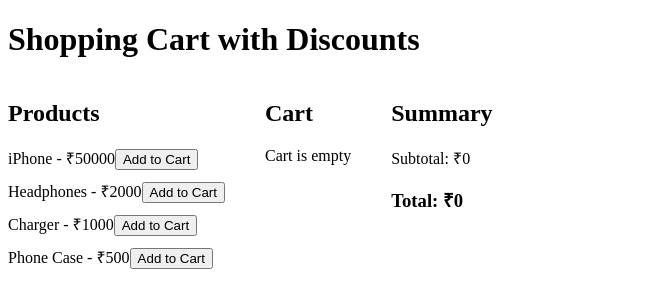
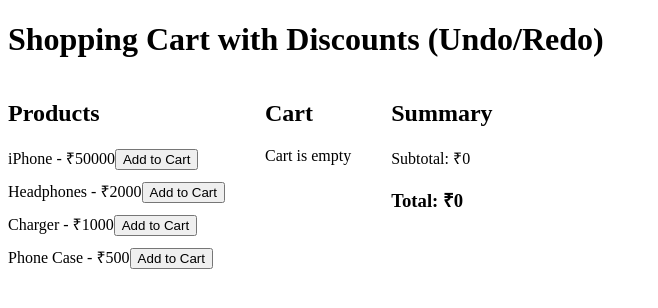
Before and after one commit to sandybhatta/machine-coding, a React (Vite) app: page / in a window 1280 px wide. Shown: the top 308 px of the page, without its empty margins (0-658 px from the left). Built offline with nearby package versions, Linux system fonts and the light colour scheme.

Commit message:
undo redo functionality on shopping cart component

```diff
--- a/src/useReducerHookPrac/ShoppingCart.jsx
+++ b/src/useReducerHookPrac/ShoppingCart.jsx
@@ -1,4 +1,224 @@
-import React, { useReducer, useEffect, useContext, useState } from "react";
+// import React, { useReducer, useEffect, useContext, useState } from "react";
+
+// /* ------------------ 1. Context & Reducer ------------------ */
+
+// // Initial state
+// const initialState = {
+//   items: [], // { id, name, price, qty }
+//   discounts: [],
+//   subtotal: 0,
+//   total: 0,
+// };
+
+// // Discount Rules
+// function calculateDiscounts(state) {
+//   const discounts = [];
+//   let subtotal = state.items.reduce((sum, item) => sum + item.price * item.qty, 0);
+//   let total = subtotal;
+
+//   // Rule 1: Buy 2 iPhones -> Get 1 Charger Free
+//   const iphone = state.items.find((p) => p.id === "iphone");
+//   if (iphone && iphone.qty >= 2) {
+//     const charger = state.items.find((p) => p.id === "charger");
+//     if (charger) {
+//       const discount = charger.price;
+//       total -= discount;
+//       discounts.push({ name: "Buy 2 iPhones Get Charger Free", amount: discount });
+//     }
+//   }
+
+//   // Rule 2: 10% off if total > 100000
+//   if (subtotal > 100000) {
+//     const discount = subtotal * 0.1;
+//     total -= discount;
+//     discounts.push({ name: "10% off on > ₹100000", amount: discount });
+//   }
+
+//   // Rule 3: Flat 200 off if more than 3 unique items
+//   if (state.items.length > 3) {
+//     total -= 200;
+//     discounts.push({ name: "Flat ₹200 off (3+ unique items)", amount: 200 });
+//   }
+
+//   return { discounts, subtotal, total };
+// }
+
+// // Reducer
+// function cartReducer(state, action) {
+//   switch (action.type) {
+//     case "ADD_ITEM": {
+//       const exists = state.items.find((i) => i.id === action.payload.id);
+//       let items;
+//       if (exists) {
+//         items = state.items.map((i) =>
+//           i.id === action.payload.id ? { ...i, qty: i.qty + 1 } : i
+//         );
+//       } else {
+//         items = [...state.items, { ...action.payload, qty: 1 }];
+//       }
+//       const { discounts, subtotal, total } = calculateDiscounts({ ...state, items });
+//       return { ...state, items, discounts, subtotal, total };
+//     }
+
+//     case "REMOVE_ITEM": {
+//       const items = state.items.filter((i) => i.id !== action.payload.id);
+//       const { discounts, subtotal, total } = calculateDiscounts({ ...state, items });
+//       return { ...state, items, discounts, subtotal, total };
+//     }
+
+//     case "UPDATE_QTY": {
+//       const items = state.items.map((i) =>
+//         i.id === action.payload.id ? { ...i, qty: action.payload.qty } : i
+//       );
+//       const { discounts, subtotal, total } = calculateDiscounts({ ...state, items });
+//       return { ...state, items, discounts, subtotal, total };
+//     }
+
+//     case "RESET_CART": {
+//       return initialState;
+//     }
+
+//     case "INIT_FROM_STORAGE": {
+//       return action.payload;
+//     }
+
+//     default:
+//       return state;
+//   }
+// }
+
+// // Context
+// const CartContext = React.createContext();
+
+// function CartProvider({ children }) {
+//   const [state, dispatch] = useReducer(cartReducer, initialState);
+
+//   // Persist to localStorage
+//   useEffect(() => {
+//     localStorage.setItem("cart", JSON.stringify(state));
+//   }, [state]);
+
+//   // Initialize from localStorage
+//   useEffect(() => {
+//     const saved = localStorage.getItem("cart");
+//     if (saved) {
+//       dispatch({ type: "INIT_FROM_STORAGE", payload: JSON.parse(saved) });
+//     }
+//   }, []);
+
+//   return (
+//     <CartContext.Provider value={{ state, dispatch }}>
+//       {children}
+//     </CartContext.Provider>
+//   );
+// }
+
+// function useCart() {
+//   return useContext(CartContext);
+// }
+
+// /* ------------------ 2. Components ------------------ */
+
+// // Product Listing
+// function ProductList() {
+//   const { dispatch } = useCart();
+//   const products = [
+//     { id: "iphone", name: "iPhone", price: 50000 },
+//     { id: "headphones", name: "Headphones", price: 2000 },
+//     { id: "charger", name: "Charger", price: 1000 },
+//     { id: "case", name: "Phone Case", price: 500 },
+//   ];
+
+//   return (
+//     <div>
+//       <h2>Products</h2>
+//       {products.map((p) => (
+//         <div key={p.id} style={{ marginBottom: "10px" }}>
+//           {p.name} - ₹{p.price}
+//           <button onClick={() => dispatch({ type: "ADD_ITEM", payload: p })}>
+//             Add to Cart
+//           </button>
+//         </div>
+//       ))}
+//     </div>
+//   );
+// }
+
+// // Cart Items
+// function Cart() {
+//   const { state, dispatch } = useCart();
+
+//   return (
+//     <div>
+//       <h2>Cart</h2>
+//       {state.items.length === 0 && <p>Cart is empty</p>}
+//       {state.items.map((item) => (
+//         <div key={item.id} style={{ marginBottom: "10px" }}>
+//           {item.name} (₹{item.price})
+//           <input
+//             type="number"
+//             min="1"
+//             value={item.qty}
+//             onChange={(e) =>
+//               dispatch({
+//                 type: "UPDATE_QTY",
+//                 payload: { id: item.id, qty: Number(e.target.value) },
+//               })
+//             }
+//           />
+//           <button onClick={() => dispatch({ type: "REMOVE_ITEM", payload: item })}>
+//             Remove
+//           </button>
+//         </div>
+//       ))}
+//       {state.items.length > 0 && (
+//         <button onClick={() => dispatch({ type: "RESET_CART" })}>
+//           Reset Cart
+//         </button>
+//       )}
+//     </div>
+//   );
+// }
+
+// // Cart Summary
+// function CartSummary() {
+//   const { state } = useCart();
+
+//   return (
+//     <div>
+//       <h2>Summary</h2>
+//       <p>Subtotal: ₹{state.subtotal}</p>
+//       <ul>
+//         {state.discounts.map((d, idx) => (
+//           <li key={idx}>
+//             {d.name}: -₹{d.amount}
+//           </li>
+//         ))}
+//       </ul>
+//       <h3>Total: ₹{state.total}</h3>
+//     </div>
+//   );
+// }
+
+// /* ------------------ 3. App ------------------ */
+
+// export default function ShoppingCart() {
+//   return (
+//     <CartProvider>
+//       <h1>Shopping Cart with Discounts</h1>
+//       <div style={{ display: "flex", gap: "40px" }}>
+//         <ProductList />
+//         <Cart />
+//         <CartSummary />
+//       </div>
+//     </CartProvider>
+//   );
+// }
+
+
+//  -------------follow up --------------
+//  1> UNDO / REDO functionality
+import React, { useReducer, useEffect, useContext } from "react";
 
 /* ------------------ 1. Context & Reducer ------------------ */
 
@@ -8,6 +228,8 @@ const initialState = {
   discounts: [],
   subtotal: 0,
   total: 0,
+  history: [],
+  future: [],
 };
 
 // Discount Rules
@@ -45,6 +267,16 @@ function calculateDiscounts(state) {
 
 // Reducer
 function cartReducer(state, action) {
+  const { items, discounts, subtotal, total } = calculateDiscounts(state);
+
+  function pushHistory(newState) {
+    return {
+      ...newState,
+      history: [...state.history, { ...state, history: [], future: [] }],
+      future: [],
+    };
+  }
+
   switch (action.type) {
     case "ADD_ITEM": {
       const exists = state.items.find((i) => i.id === action.payload.id);
@@ -57,13 +289,13 @@ function cartReducer(state, action) {
         items = [...state.items, { ...action.payload, qty: 1 }];
       }
       const { discounts, subtotal, total } = calculateDiscounts({ ...state, items });
-      return { ...state, items, discounts, subtotal, total };
+      return pushHistory({ ...state, items, discounts, subtotal, total });
     }
 
     case "REMOVE_ITEM": {
       const items = state.items.filter((i) => i.id !== action.payload.id);
       const { discounts, subtotal, total } = calculateDiscounts({ ...state, items });
-      return { ...state, items, discounts, subtotal, total };
+      return pushHistory({ ...state, items, discounts, subtotal, total });
     }
 
     case "UPDATE_QTY": {
@@ -71,11 +303,31 @@ function cartReducer(state, action) {
         i.id === action.payload.id ? { ...i, qty: action.payload.qty } : i
       );
       const { discounts, subtotal, total } = calculateDiscounts({ ...state, items });
-      return { ...state, items, discounts, subtotal, total };
+      return pushHistory({ ...state, items, discounts, subtotal, total });
     }
 
     case "RESET_CART": {
-      return initialState;
+      return pushHistory({ ...initialState });
+    }
+
+    case "UNDO": {
+      if (state.history.length === 0) return state;
+      const prev = state.history[state.history.length - 1];
+      return {
+        ...prev,
+        history: state.history.slice(0, -1),
+        future: [{ ...state, history: [], future: [] }, ...state.future],
+      };
+    }
+
+    case "REDO": {
+      if (state.future.length === 0) return state;
+      const next = state.future[0];
+      return {
+        ...next,
+        history: [...state.history, { ...state, history: [], future: [] }],
+        future: state.future.slice(1),
+      };
     }
 
     case "INIT_FROM_STORAGE": {
@@ -172,9 +424,15 @@ function Cart() {
         </div>
       ))}
       {state.items.length > 0 && (
-        <button onClick={() => dispatch({ type: "RESET_CART" })}>
-          Reset Cart
-        </button>
+        <>
+          <button onClick={() => dispatch({ type: "RESET_CART" })}>Reset Cart</button>
+          <button disabled={state.history.length === 0} onClick={() => dispatch({ type: "UNDO" })}>
+            Undo
+          </button>
+          <button disabled={state.future.length === 0} onClick={() => dispatch({ type: "REDO" })}>
+            Redo
+          </button>
+        </>
       )}
     </div>
   );
@@ -202,10 +460,10 @@ function CartSummary() {
 
 /* ------------------ 3. App ------------------ */
 
-export default function ShoppingCart() {
+export default function App() {
   return (
     <CartProvider>
-      <h1>Shopping Cart with Discounts</h1>
+      <h1>Shopping Cart with Discounts (Undo/Redo)</h1>
       <div style={{ display: "flex", gap: "40px" }}>
         <ProductList />
         <Cart />
```
